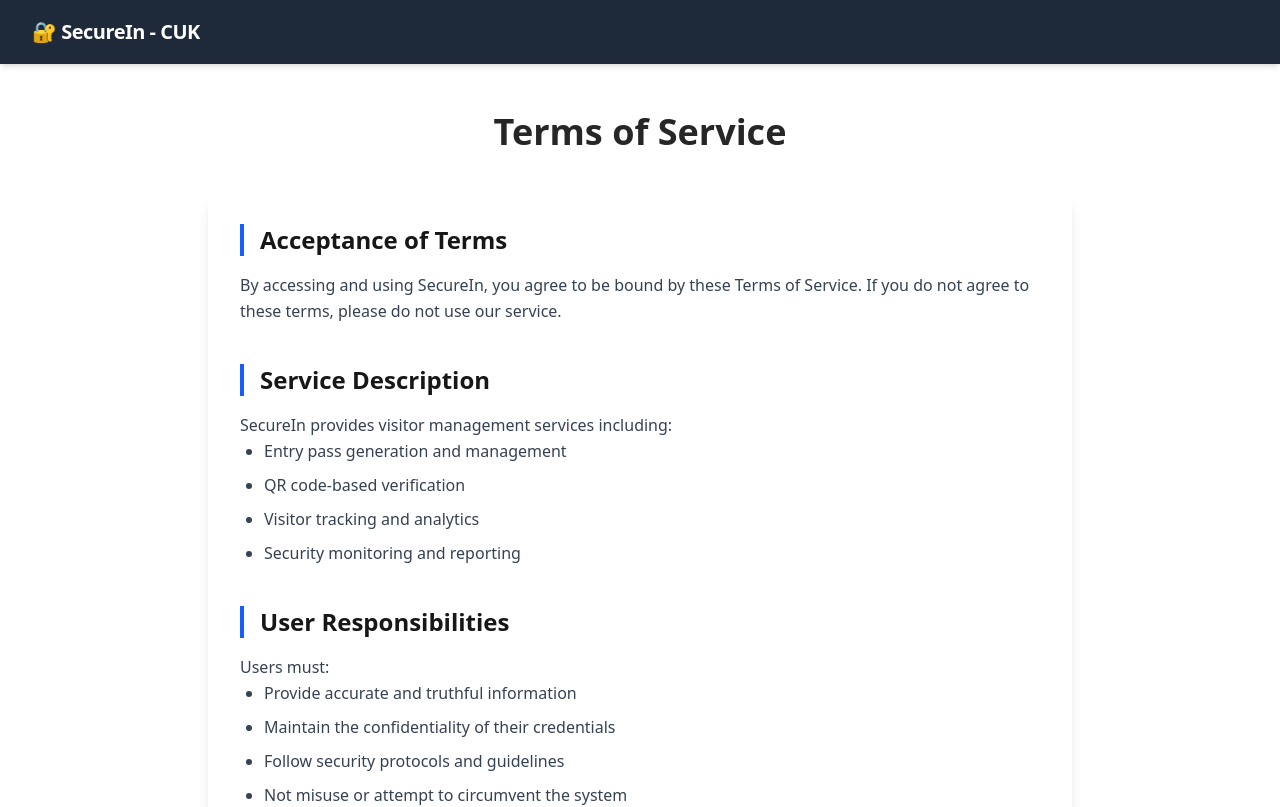
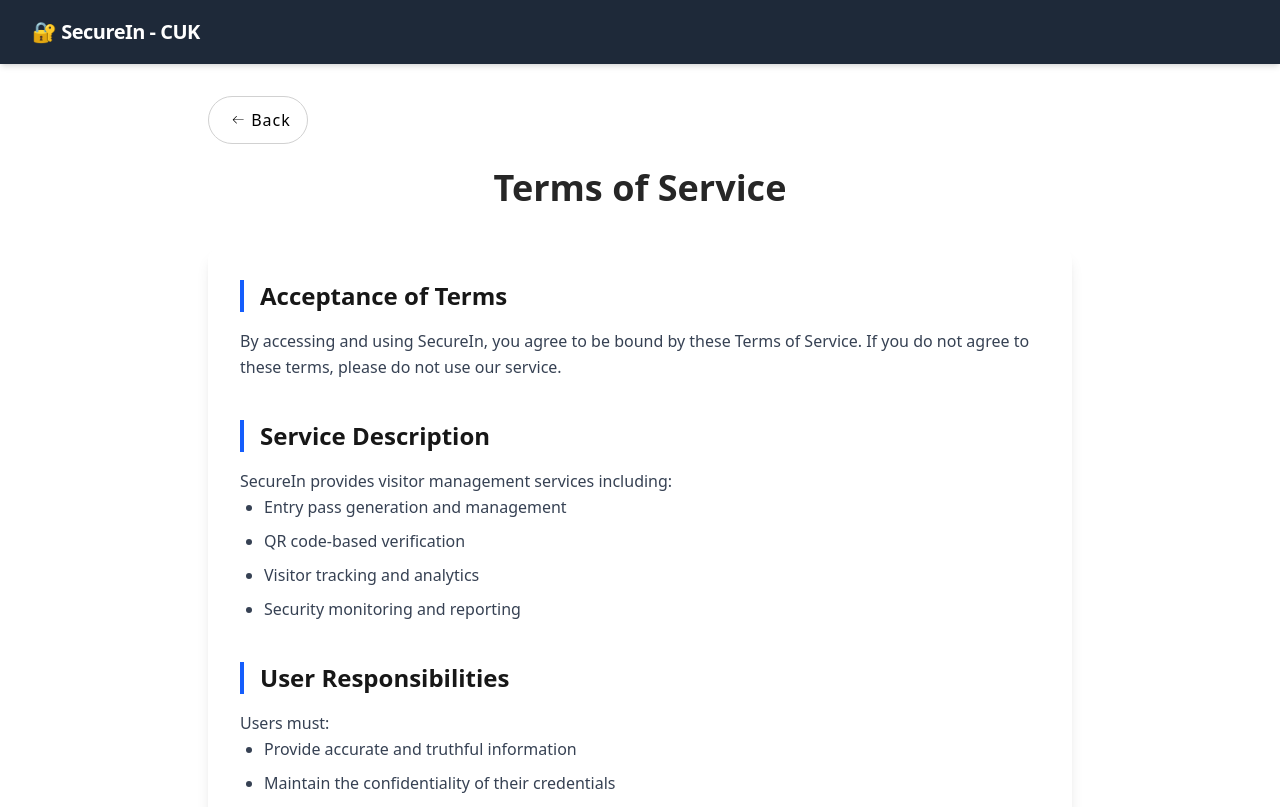
Before and after one commit to surajbi2/secureIn-frontend, a React (Vite) app: page /terms-of-service in a window 1280 px wide. Shown: the top 807 px of the page. Built offline with nearby package versions, Linux system fonts and the light colour scheme.

Commit message:
added more features

```diff
--- a/package.json
+++ b/package.json
@@ -35,6 +35,7 @@
     "react-hook-form": "^7.56.3",
     "react-hot-toast": "^2.5.2",
     "react-router-dom": "^7.6.0",
+    "styled-components": "^6.1.18",
     "tailwindcss": "^4.1.6",
     "uuid": "^11.1.0"
   },
--- /dev/null
+++ b/src/components/Back.jsx
@@ -0,0 +1,48 @@
+import React from 'react';
+import styled from 'styled-components';
+
+const Button = () => {
+  return (
+    <StyledWrapper>
+      <button>
+        <svg height={16} width={16} xmlns="http://www.w3.org/2000/svg" version="1.1" viewBox="0 0 1024 1024"><path d="M874.690416 495.52477c0 11.2973-9.168824 20.466124-20.466124 20.466124l-604.773963 0 188.083679 188.083679c7.992021 7.992021 7.992021 20.947078 0 28.939099-4.001127 3.990894-9.240455 5.996574-14.46955 5.996574-5.239328 0-10.478655-1.995447-14.479783-5.996574l-223.00912-223.00912c-3.837398-3.837398-5.996574-9.046027-5.996574-14.46955 0-5.433756 2.159176-10.632151 5.996574-14.46955l223.019353-223.029586c7.992021-7.992021 20.957311-7.992021 28.949332 0 7.992021 8.002254 7.992021 20.957311 0 28.949332l-188.073446 188.073446 604.753497 0C865.521592 475.058646 874.690416 484.217237 874.690416 495.52477z" /></svg>
+        <span>Back</span>
+      </button>
+    </StyledWrapper>
+  );
+}
+
+const StyledWrapper = styled.div`
+  button {
+   display: flex;
+   height: 3em;
+   width: 100px;
+   align-items: center;
+   justify-content: center;
+   background-color: #eeeeee4b;
+   border-radius: 50px;
+   letter-spacing: 1px;
+   transition: all 0.2s linear;
+   cursor: pointer;
+   border: 1px solid #d1d1d1;
+   background: #fff;
+  }
+
+  button > svg {
+   margin-right: 5px;
+   margin-left: 5px;
+   font-size: 20px;
+   transition: all 0.4s ease-in;
+  }
+
+  button:hover > svg {
+   font-size: 1.2em;
+   transform: translateX(-5px);
+  }
+
+  button:hover {
+   box-shadow: 9px 9px 33px #d1d1d1, -9px -9px 33px #ffffff;
+   transform: translateY(-2px);
+  }`;
+
+export default Button;
--- a/src/components/Navbar.jsx
+++ b/src/components/Navbar.jsx
@@ -50,11 +50,11 @@ const Navbar = () => {
           <Link to="/" className="text-white text-xl font-bold tracking-tight">
             🔐 SecureIn - CUK
           </Link>
-
           {user && (
             <>
               {/* Desktop Menu */}
               <div className="hidden md:flex space-x-4 items-center">
+
                 {navLinks.map((link) => (
                   <Link key={link.name} to={link.to} className={linkClass}>
                     {link.name}
--- a/src/pages/ContactUsPage.jsx
+++ b/src/pages/ContactUsPage.jsx
@@ -1,7 +1,8 @@
 import React from 'react';
 import { MapPin, Phone, Mail, Clock } from 'lucide-react';
 import { motion } from 'framer-motion';
-
+import Button from '../components/Back.jsx';
+import { Link } from 'react-router-dom';
 const fadeInUp = {
   hidden: { opacity: 0, y: 40 },
   visible: { opacity: 1, y: 0, transition: { duration: 0.6 } },
@@ -10,6 +11,9 @@ const fadeInUp = {
 const ContactUsPage = () => {
   return (
     <div className="container mx-auto px-4 py-12 max-w-6xl">
+        <Link to="/">
+        <Button/>
+        </Link>
       <motion.h1
         className="text-4xl font-bold mb-12 text-center text-blue-700"
         initial="hidden"
@@ -48,8 +52,7 @@ const ContactUsPage = () => {
                 <Phone className="text-blue-600 w-6 h-6 mt-1" />
                 <div>
                   <h3 className="font-medium text-gray-800">Phone</h3>
-                  <p className="text-gray-600">+91 8477-226-728</p>
-                  <p className="text-gray-600">+91 8477-226-729</p>
+                  <p className="text-gray-600">+91 12345-67890</p>
                 </div>
               </div>
             </div>
--- a/src/pages/PrivacyPolicyPage.jsx
+++ b/src/pages/PrivacyPolicyPage.jsx
@@ -1,6 +1,7 @@
 import React from 'react';
 import { motion } from 'framer-motion';
-
+import Button from '../components/Back.jsx';
+import { Link } from 'react-router-dom';
 const fadeIn = {
   hidden: { opacity: 0, y: 20 },
   visible: (i) => ({
@@ -98,7 +99,11 @@ const PrivacyPolicyPage = () => {
   ];
 
   return (
-    <div className="min-h-screen bg-gray-50 py-12 px-4">
+
+    <div className="container mx-auto px-4 py-12 max-w-4xl">
+        <Link to="/">
+        <Button/>
+        </Link>
       <motion.h1
         initial={{ opacity: 0, scale: 0.95 }}
         animate={{ opacity: 1, scale: 1 }}
--- a/src/pages/TermsOfServicePage.jsx
+++ b/src/pages/TermsOfServicePage.jsx
@@ -1,6 +1,7 @@
 import React from 'react';
 import { motion } from 'framer-motion';
-
+import Button from '../components/Back.jsx';
+import { Link } from 'react-router-dom';
 const fadeIn = {
   hidden: { opacity: 0, y: 20 },
   visible: (i) => ({
@@ -82,7 +83,11 @@ const TermsOfServicePage = () => {
   ];
 
   return (
-    <div className="container mx-auto px-4 py-12 max-w-4xl">
+
+    <div className="container mx-auto px-4 py-8 max-w-4xl">
+        <Link to="/" className='mb-6 inline-block'>
+        <Button/>
+        </Link>
       <motion.h1
         initial={{ opacity: 0, scale: 0.95 }}
         animate={{ opacity: 1, scale: 1 }}
--- a/src/pages/VerifyPassPage.jsx
+++ b/src/pages/VerifyPassPage.jsx
@@ -5,8 +5,10 @@ import { motion } from 'framer-motion';
 import moment from 'moment-timezone';
 import { API_PATH } from '../path/apiPath';
 import { formatDateTimeIST } from '../utils/dateUtils';
+import { useAuth } from '../context/AuthContext';
 
 const VerifyPassPage = () => {
+  const { user } = useAuth();
   const [passId, setPassId] = useState('');
   const [pass, setPass] = useState(null);
   const [passes, setPasses] = useState([]);
@@ -88,7 +90,7 @@ const VerifyPassPage = () => {
                 <p style="margin: 0;">Visitor's Signature</p>
               </div>
             </div>
-            <div style="text-align: center; flex: 1;">
+            <div style="text-align: center, flex: 1;">
               <div style="border-top: 1px solid black; margin-top: 50px; padding-top: 5px;">
                 <p style="margin: 0;">Security Officer's Signature</p>
               </div>
@@ -191,6 +193,7 @@ const VerifyPassPage = () => {
               <p><strong>Purpose:</strong> {pass.purpose}</p>
               <p><strong>Valid From:</strong> {formatDateTimeIST(pass.valid_from)}</p>
               <p><strong>Valid Until:</strong> {formatDateTimeIST(pass.valid_until)}</p>
+              <p><strong>Created By:</strong> {pass.creator_name} ({pass.creator_role})</p>
               <p><strong>Pass Status:</strong> {
                 new Date() > new Date(pass.valid_until) ?
                   <span className="text-red-500 font-semibold">Expired</span> :
@@ -230,11 +233,11 @@ const VerifyPassPage = () => {
         <div className="hidden md:block overflow-x-auto">
           <table className="min-w-full divide-y divide-gray-200">
             <thead className="bg-gradient-to-r from-blue-500 to-indigo-500 text-white sticky top-0 z-10">
-              <tr>
-                <th className="px-4 py-3 text-left text-xs font-bold uppercase tracking-wider">Pass ID</th>
+              <tr>                <th className="px-4 py-3 text-left text-xs font-bold uppercase tracking-wider">Pass ID</th>
                 <th className="px-4 py-3 text-left text-xs font-bold uppercase tracking-wider">Visitor</th>
                 <th className="px-4 py-3 text-left text-xs font-bold uppercase tracking-wider">Type</th>
                 <th className="px-4 py-3 text-left text-xs font-bold uppercase tracking-wider">Purpose</th>
+                <th className="px-4 py-3 text-left text-xs font-bold uppercase tracking-wider">Created By</th>
                 <th className="px-4 py-3 text-left text-xs font-bold uppercase tracking-wider">Entry Time</th>
                 <th className="px-4 py-3 text-left text-xs font-bold uppercase tracking-wider">Exit Time</th>
                 <th className="px-4 py-3 text-left text-xs font-bold uppercase tracking-wider">Valid Until</th>
@@ -250,11 +253,11 @@ const VerifyPassPage = () => {
                   className={`transition duration-200 ease-in-out hover:bg-gray-50 ${index % 2 === 0 ? 'bg-gray-50' : 'bg-white'
                     }`}
                   whileHover={{ scale: 1.005 }}
-                >
-                  <td className="px-4 py-3 text-lg font-medium text-gray-900">{p.pass_id}</td>
+                >                  <td className="px-4 py-3 text-lg font-medium text-gray-900">{p.pass_id}</td>
                   <td className="px-4 py-3 text-lg text-gray-700">{p.visitor_name}</td>
                   <td className="px-4 py-3 text-lg text-gray-700">{p.visit_type}</td>
                   <td className="px-4 py-3 text-lg text-gray-700">{p.purpose}</td>
+                  <td className="px-4 py-3 text-lg text-gray-700">{p.creator_name} ({p.creator_role})</td>
                   <td className="px-4 py-3 text-lg text-gray-700">{p.entry_time ? formatDateTimeIST(p.entry_time) : '-'}</td>
                   <td className="px-4 py-3 text-lg text-gray-700">{p.exit_time ? formatDateTimeIST(p.exit_time) : '-'}</td>
                   <td className="px-4 py-3 text-lg text-gray-700">{formatDateTimeIST(p.valid_until)}</td>
@@ -288,12 +291,14 @@ const VerifyPassPage = () => {
                       >
                         Print
                       </button>
+                      {user?.role === 'admin' && (
                         <button
                           onClick={() => handleDelete(p.pass_id)}
                           className="bg-red-500 hover:bg-red-600 text-white text-sm font-semibold px-3 py-1.5 rounded-md shadow-sm transition duration-150"
                         >
                           Delete
                         </button>
+                      )}
                     </div>
                   </td>
                 </motion.tr>
@@ -318,21 +323,26 @@ const VerifyPassPage = () => {
                   >
                     Print
                   </button>
+                  {user?.role === 'admin' && (
                     <button
                       onClick={() => handleDelete(p.pass_id)}
                       className="bg-red-500 hover:bg-red-600 text-white text-xs font-semibold px-3 py-1.5 rounded-md shadow-sm transition duration-150"
                     >
                       Delete
                     </button>
+                  )}
                 </div>
-              </div>                <div className="space-y-2 text-lg">
-                <div className="flex items-start">
+              </div>                <div className="space-y-2 text-lg">                <div className="flex items-start">
                   <span className="font-medium text-gray-500 w-24">Type:</span>
                   <span className="text-gray-700">{p.visit_type}</span>
                 </div>
                 <div className="flex items-start">
                   <span className="font-medium text-gray-500 w-24">Purpose:</span>
                   <span className="text-gray-700">{p.purpose}</span>
+                </div>
+                <div className="flex items-start">
+                  <span className="font-medium text-gray-500 w-24">Created By:</span>
+                  <span className="text-gray-700">{p.creator_name} ({p.creator_role})</span>
                 </div>
                 <div className="flex items-start">
                   <span className="font-medium text-gray-500 w-24">Entry:</span>
```
Also changed, not shown: 1 other file (tests, documents, lock files or other folders). Lines whose indentation alone changed are shown as unchanged.
